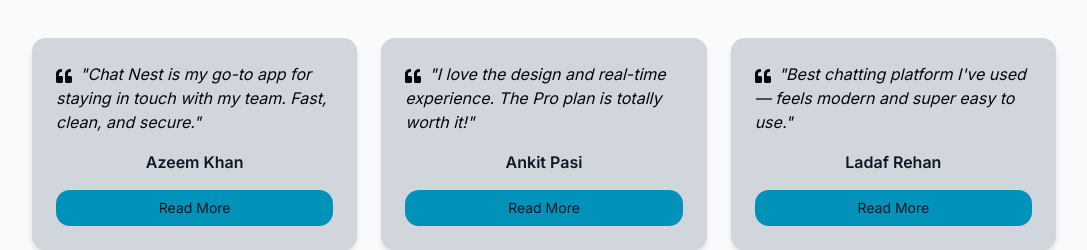
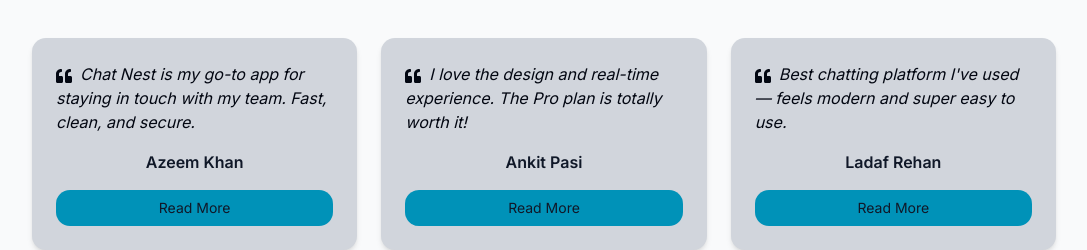
Before and after one commit to Aashir-tech/Chat-Nest, a Next.js app: page / in a window 1280 px wide. Shown: the part 1704-1954 px from the top of the page, without its empty margins (96-1183 px from the left). Built offline with nearby package versions, Linux system fonts and the light colour scheme.

Commit message:
refactor : Converted

```diff
--- a/app/chat/page.js
+++ b/app/chat/page.js
@@ -37,7 +37,7 @@
         transition={{ delay: 0.6, duration: 0.5 }}
         className="text-gray-400 text-lg max-w-md"
       >
-        We're working on something exciting! Soon you'll be able to connect
+        We&apos;re working on something exciting! Soon you&apos;ll be able to connect
         privately with friends in real-time. Stay tuned ✨
       </motion.p>
     </div>
--- a/app/page.js
+++ b/app/page.js
@@ -304,7 +304,7 @@
               >
                 <p className={`${darkMode ? "text-white" : "text-gray-950"} mb-4`}>
                   <FaQuoteLeft className="inline mr-2" />
-                  <span className="italic">"{testimonial.quote}"</span>
+                  <span className="italic">{testimonial.quote}</span>
                 </p>
                 <h4 className={`${darkMode ? "text-gray-50" : "text-gray-900"} font-semibold text-center`}>
                   {testimonial.name}
```
Also changed, not shown: 1 other file (tests, documents, lock files or other folders).
